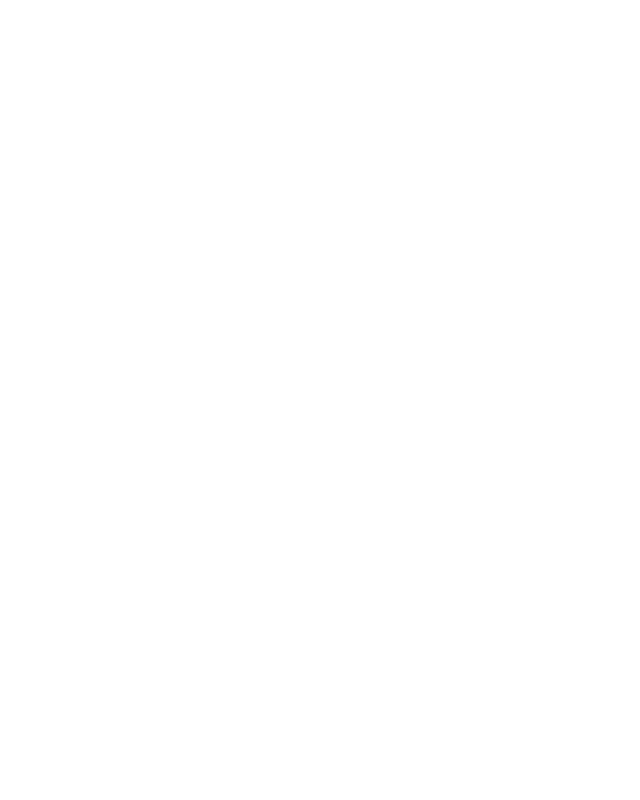
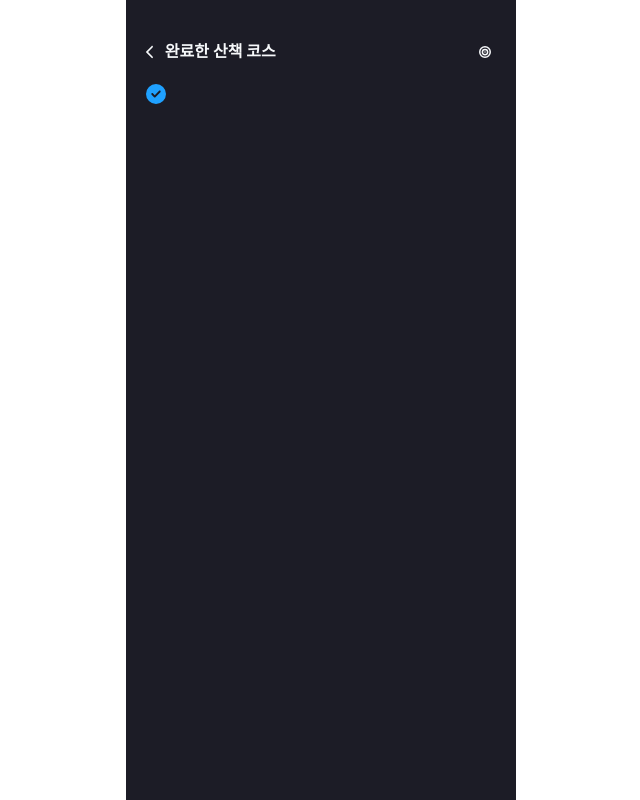
Before and after one commit to seoul-night/ddubam-client, a React (Create React App) app: page /finished in a window 1280 px wide. Before the commit this address had no page. Shown: the whole page, without its empty margins (319-959 px from the left). Built offline with nearby package versions, Linux system fonts and the light colour scheme.

Commit message:
[Design] 완료코스 생성

```diff
--- a/src/App.js
+++ b/src/App.js
@@ -5,6 +5,7 @@ import Onboarding from "./pages/Onboarding.jsx";
 import MyPage from "./pages/MyPage.jsx";
 import { useEffect } from "react";
 import SuggestPath from "./pages/SuggestPath.jsx";
+import FinishedPath from "./pages/FinishedPath.jsx";
 
 function App() {
   // APp.js 렌더링시 뷰포트 높이 계산 함수
@@ -22,6 +23,7 @@ function App() {
         <Route path="/home" element={<Home />} />
         <Route path="/mypage" element={<MyPage />} />
         <Route path="/suggest" element={<SuggestPath />} />
+        <Route path="/finished" element={<FinishedPath />} />
       </Routes>
     </div>
   );
--- a/src/index.css
+++ b/src/index.css
@@ -19,7 +19,8 @@ code {
 .Home,
 .MyPage,
 .Onboarding,
-.SuggestPath {
+.SuggestPath,
+.FinishedPath {
   max-width: 390px;
   /* min-height: 780px; */
   margin-left: auto;
--- /dev/null
+++ b/src/pages/FinishedPath.jsx
@@ -0,0 +1,28 @@
+import React from "react";
+import styled from "styled-components";
+import CourseHeader from "../components/CourseHeader";
+import { faCheckCircle } from "@fortawesome/free-solid-svg-icons";
+import { FontAwesomeIcon } from "@fortawesome/react-fontawesome";
+
+const HomeWrapper = styled.div`
+  height: 100vh;
+  background-color: #1c1c26;
+  overflow: hidden;
+  position: relative;
+  padding: 20px;
+  box-sizing: border-box;
+`;
+
+const FinishedPath = ({ finishCnt }) => {
+  return (
+    <HomeWrapper className="FinishedPath">
+      <CourseHeader headerText={"완료한 산책 코스"}> </CourseHeader>
+      <FontAwesomeIcon
+        icon={faCheckCircle}
+        style={{ color: "#1FA1FF", fontSize: "20px" }}
+      />
+    </HomeWrapper>
+  );
+};
+
+export default FinishedPath;
```
